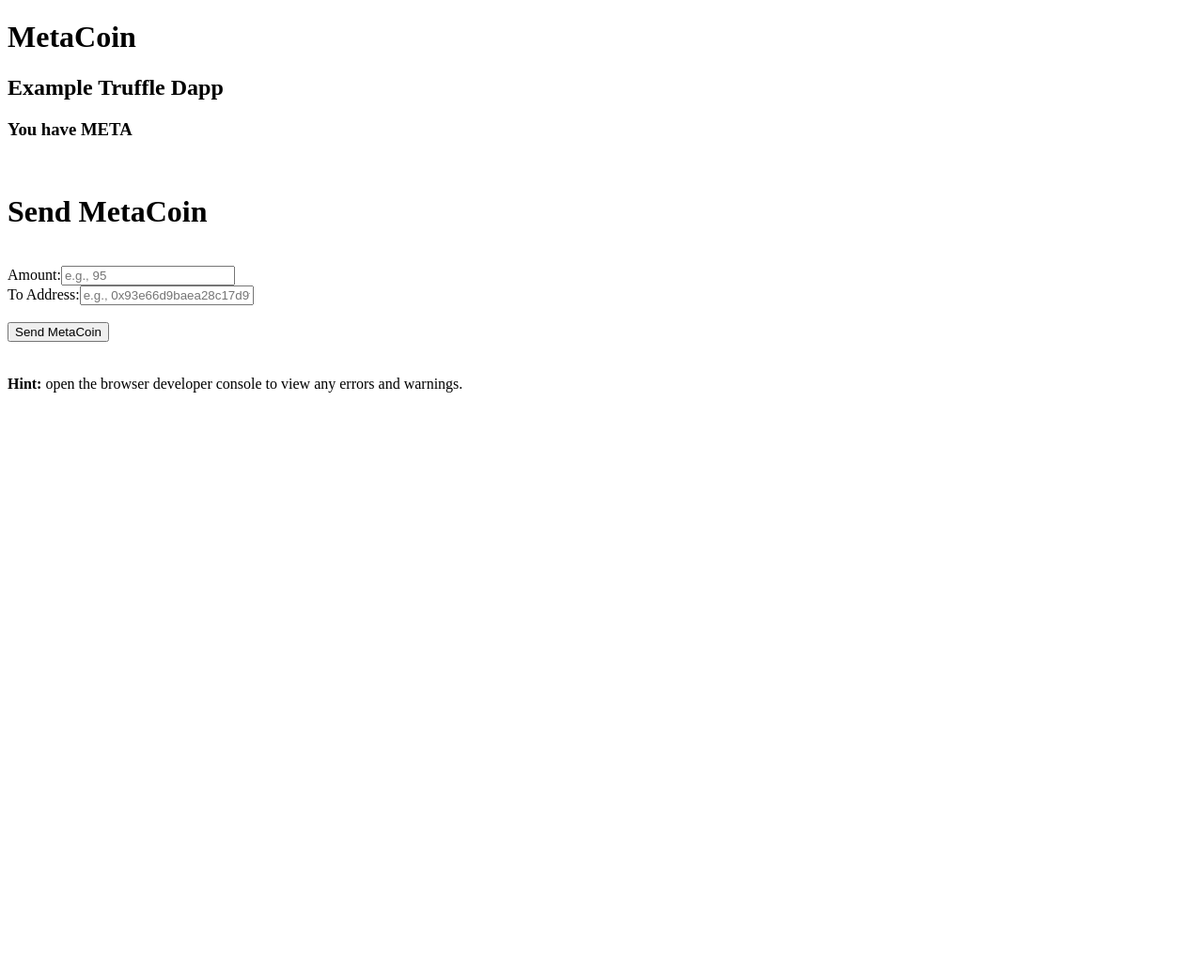
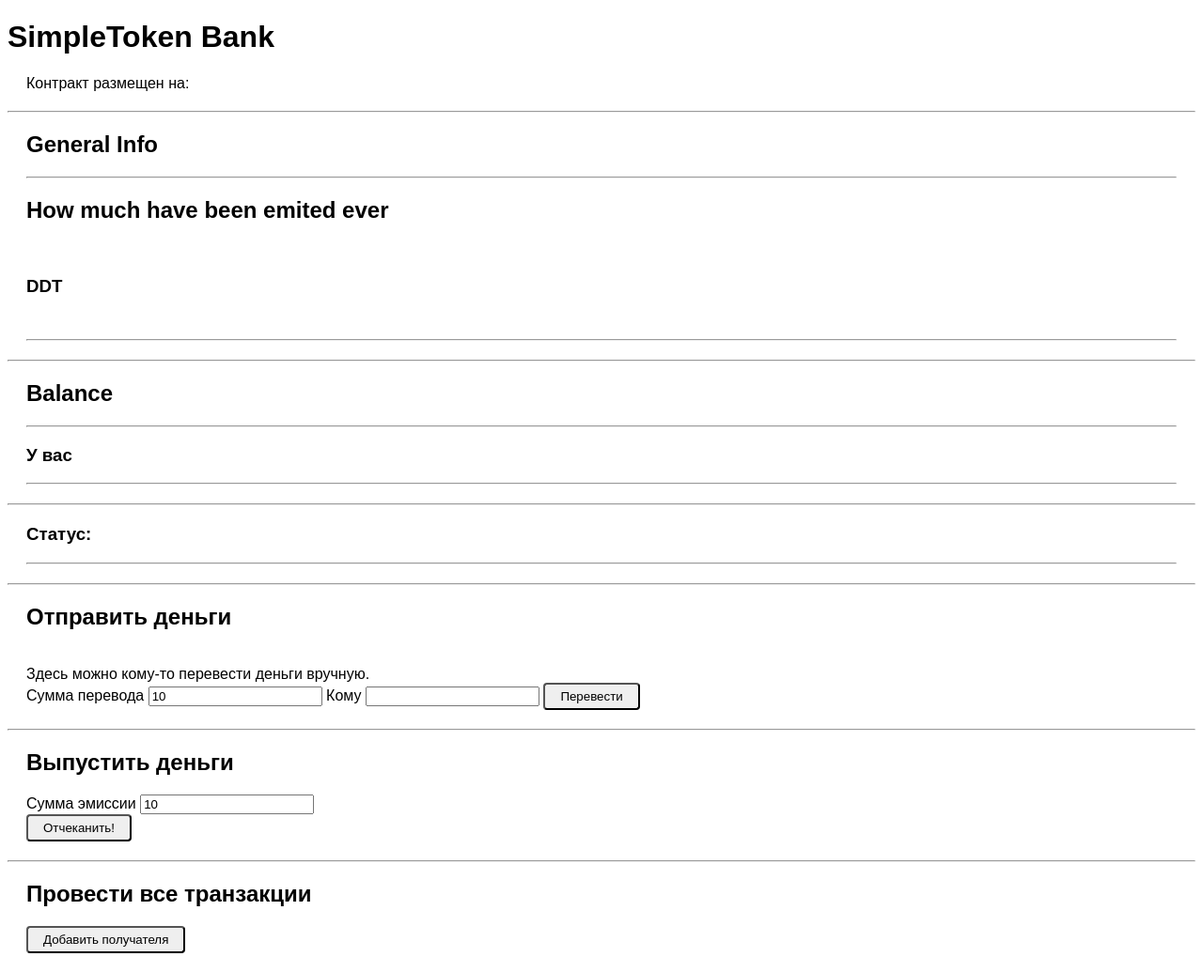
Before and after one commit to JackBekket/token-manager, a website: page app/index.html in a window 1280 px wide. Shown: the whole page at 94% size. Before the commit the page ends 800 px from the top, so only its background shows below. Drawn offline with nearby package versions, Linux system fonts and the light colour scheme; files whose address does not match are found by name.

Commit message:
index upd

```diff
--- a/app/index.html
+++ b/app/index.html
@@ -1,23 +1,151 @@
 <!DOCTYPE html>
 <html>
 <head>
-  <title>MetaCoin - Truffle Webpack Demo w/ Frontend</title>
-  <link href='https://fonts.googleapis.com/css?family=Open+Sans:400,700' rel='stylesheet' type='text/css'>
-  <script src="./app.js"></script>
+<meta charset="utf-8">
+  <title>SimpleToken</title>
+  <link href='https://fonts.googleapis.com/css?family=Open+Sans:400,700,300' rel='stylesheet' type='text/css'>
+  <style>
+    body {
+      font-family: Arial, sans-serif;
+    }
+    .section {
+      margin: 20px;
+    }
+    button {
+      padding: 5px 16px;
+      border-radius: 4px;
+    }
+    button#changeQuota { background-color: yellow; }
+    button#transfer { }
+
+    button#buyTicket { background-color: #98fb98; }
+    button#refundTicket { background-color: pink; }
+
+
+  </style>
+  <script type="text/javascript" src="https://ajax.googleapis.com/ajax/libs/jquery/1.11.3/jquery.min.js"></script>
+
+<!--
+<link href="./app.css" rel='stylesheet' type='text/css'>
+-->
+
+
+<script type="text/javascript" src="./app.js"></script>
+
+
+
+
+
 </head>
 <body>
-  <h1>MetaCoin</h1>
-  <h2>Example Truffle Dapp</h2>
-  <h3>You have <span class="black"><span id="balance"></span> META</span></h3>
+  <h1>SimpleToken Bank</h1>
+  <div class="section">
+    Контракт размещен на: <div id="tokdAddress"></div>
+  </div>
 
-  <br>
-  <h1>Send MetaCoin</h1>
-  <br><label for="amount">Amount:</label><input type="text" id="amount" placeholder="e.g., 95"></input>
-  <br><label for="receiver">To Address:</label><input type="text" id="receiver" placeholder="e.g., 0x93e66d9baea28c17d9fc393b53e3fbdd76899dae"></input>
-  <br><br><button id="send" onclick="App.sendCoin()">Send MetaCoin</button>
-  <br><br>
-  <span id="status"></span>
-  <br>
-  <span class="hint"><strong>Hint:</strong> open the browser developer console to view any errors and warnings.</span>
+
+<!--  <div class="section">
+    Количество участников: <span id="numRegistrants">0</span>
+  </div>
+-->
+
+  <hr/>
+
+
+    <div class="section">
+       <h2>General Info</h2>
+       <hr/>
+       <h2>How much have been emited ever  </h2> </br>
+     <h3> <span id="totalSup"></span>  DDT</h3></br>
+
+
+
+     <hr/>
+     </div>
+     <hr/>
+
+
+  <div class="section">
+     <h2>Balance</h2>
+     <hr/>
+   <h3>У вас  <span id="balance"></span>  <span id="t_name"></span></h3>
+   <hr/>
+   </div>
+   <hr/>
+
+   <div class="section">
+
+    <h3>Статус: <span id="status"></span></h3>
+    <hr/>
+
+    </div>
+    <hr/>
+
+    <div class="section">
+       <h2>Отправить деньги</h2> </br>
+       Здесь можно кому-то перевести деньги вручную.
+     </br>
+       Сумма перевода <input type="text" id="transfer_am" value="10" />
+         Кому <input type="text" id="transfer_to" />
+         <button id="transfer" onclick="App.sendToken()">Перевести</button>
+         <span id="transfer_result" color="blue"></span>
+     </div>
+     <hr/>
+
+
+
+     <div class="section">
+        <h2>Выпустить деньги</h2>
+        Сумма эмиссии <input type="text" id="mint_am" value="10" /> </br>
+        <!--
+          Кому будут перечислены новые монеты <input type="text" id="mint_to" />
+        -->
+          <button id="mint">Отчеканить!</button>
+          <span id="mint_result"></span>
+      </div>
+      <hr/>
+
+
+<!--
+ <div class="section">
+    <h2>Финансировать проект</h2>
+    Сумма взноса: <input type="text" id="fundAmount" value="10" />
+      Адрес с которого будут внесены деньги: <input type="text" id="DeposAddress" />
+      <button id="DepositFund">Внести финансирование</button>
+      <span id="DepositFundResult"></span>
+  </div>
+  <hr/>
+-->
+
+<!--
+<div class="section">
+   <h2> Заявки</h2>
+    CPID (подхвачивается автоматически из сессии) <input type="text" id="cpid" value="12342354" /> </br>
+   Количество к выводу <input type="text" id="out_am" value="1" /> </br>
+     <button id="ProcTask">Добавить получателя</button>
+     <span id="TaskResult"></span>
+</br>
+
+ </div>
+
+ <hr/>
+-->
+
+
+ <div class="section">
+    <h2> Провести все транзакции</h2>
+    <!--
+     CPID (подхвачивается автоматически из сессии) <input type="text" id="cpid" value="12342354" /> </br>
+    Количество к выводу <input type="text" id="out_am" value="1" /> </br>
+  -->
+      <button id="ProcAll" onclick="App.getAll()">Добавить получателя</button>
+      <span id="AllResult"></span>
+ </br>
+
+  </div>
+
+
+
+
 </body>
 </html>
```
